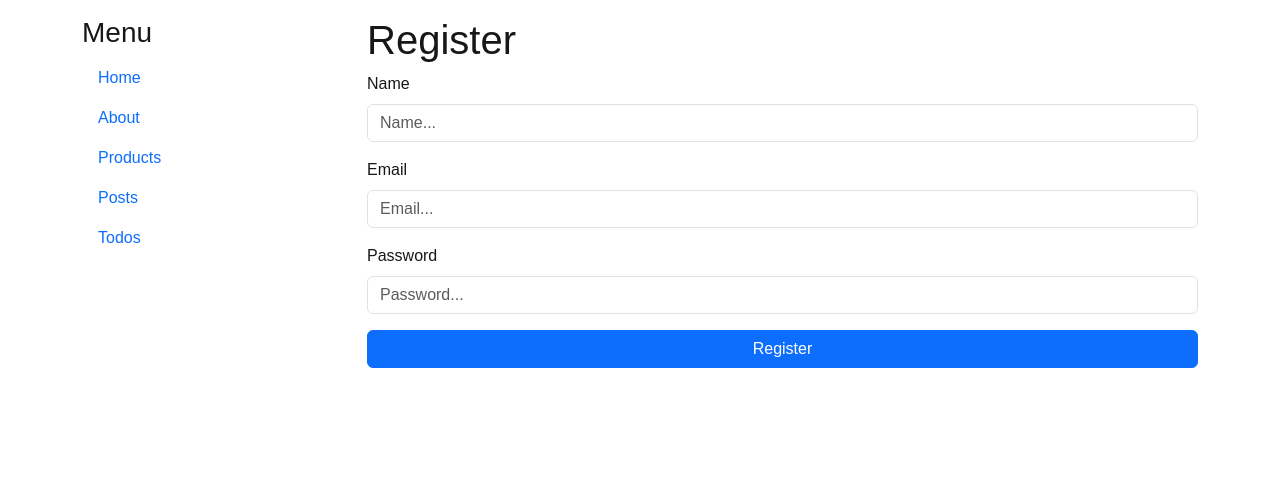
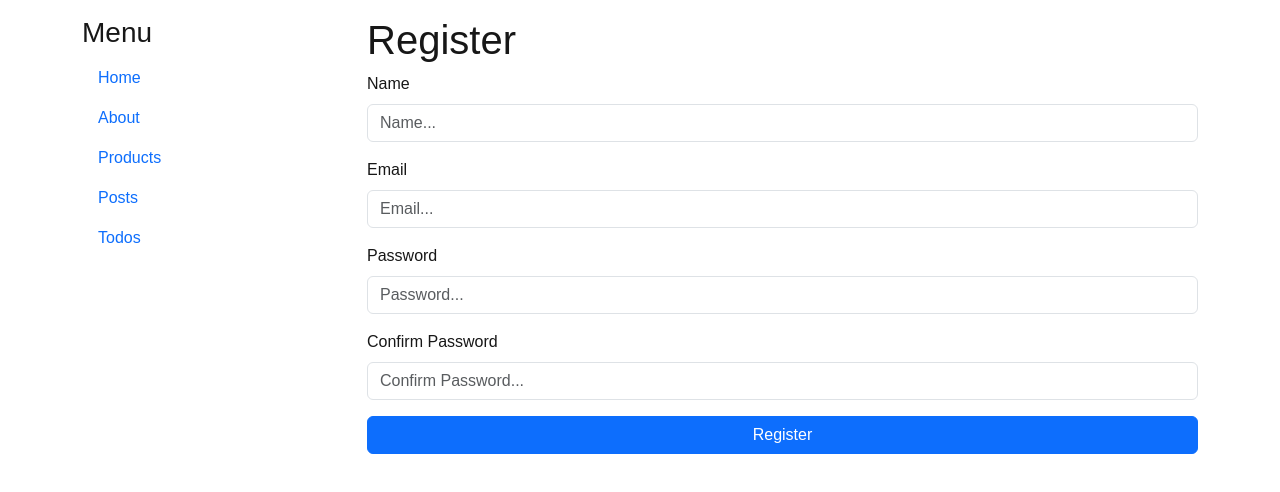
Before and after one commit to Unicode-Academy/nextjs_online, a Next.js app in the folder nextjs_basic/: page /auth/register in a window 1280 px wide. Shown: the top 492 px of the page. Built offline with nearby package versions, Linux system fonts and the light colour scheme.

Commit message:
Custom Rule Validation va Form Action Loading

```diff
--- a/nextjs_basic/src/app/(main-layout)/auth/action.ts
+++ b/nextjs_basic/src/app/(main-layout)/auth/action.ts
@@ -14,11 +14,18 @@ export const handleRegister = async (
       .min(1, "Email bắt buộc phải nhập")
       .email("Email không đúng định dạng"),
     password: z.string().min(6, "Mật khẩu phải từ 6 ký tự"),
+    confirm_password: z
+      .string()
+      .min(1, "Vui lòng xác nhận mật khẩu")
+      .refine((value) => {
+        return value === formData.get("password");
+      }, "Hai mật khẩu không khớp"),
   });
   const validatedFields = schema.safeParse({
     name: formData.get("name"),
     email: formData.get("email"),
     password: formData.get("password"),
+    confirm_password: formData.get("confirm_password"),
   });
   if (!validatedFields.success) {
     const errors = validatedFields.error.flatten().fieldErrors;
@@ -28,8 +35,26 @@ export const handleRegister = async (
       message: "Register unsuccessfully",
     };
   }
+  const response = await fetch(`https://api.escuelajs.co/api/v1/users/`, {
+    method: "POST",
+    headers: {
+      "Content-Type": "application/json",
+    },
+    body: JSON.stringify({
+      name: formData.get("name"),
+      email: formData.get("email"),
+      password: formData.get("password"),
+      avatar: "https://picsum.photos/800",
+    }),
+  });
+  if (response.ok) {
+    return {
+      success: true,
+      message: "Register successfully",
+    };
+  }
   return {
-    success: true,
-    message: "Register successfully",
+    success: false,
+    message: "Register unsuccessfully",
   };
 };
--- a/nextjs_basic/src/app/(main-layout)/auth/register/Form.tsx
+++ b/nextjs_basic/src/app/(main-layout)/auth/register/Form.tsx
@@ -7,7 +7,10 @@ const initialState = {
   errors: {},
 };
 export default function Form() {
-  const [state, formAction] = useActionState(handleRegister, initialState);
+  const [state, formAction, pending] = useActionState(
+    handleRegister,
+    initialState
+  );
 
   return (
     <form action={formAction}>
@@ -64,8 +67,25 @@ export default function Form() {
           <span className="text-danger">{state.errors.password[0]}</span>
         )}
       </div>
+      <div className="mb-3">
+        <label htmlFor="confirm_password" className="form-label">
+          Confirm Password
+        </label>
+        <input
+          type="password"
+          className="form-control"
+          name="confirm_password"
+          id="confirm_password"
+          placeholder="Confirm Password..."
+        />
+        {state.errors?.confirm_password && (
+          <span className="text-danger">
+            {state.errors.confirm_password[0]}
+          </span>
+        )}
+      </div>
       <div className="d-grid">
-        <button type="submit" className="btn btn-primary">
+        <button type="submit" className="btn btn-primary" disabled={pending}>
           Register
         </button>
       </div>
```
